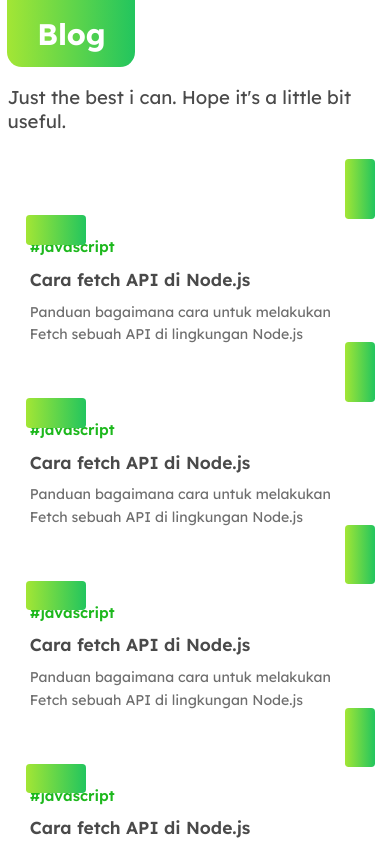
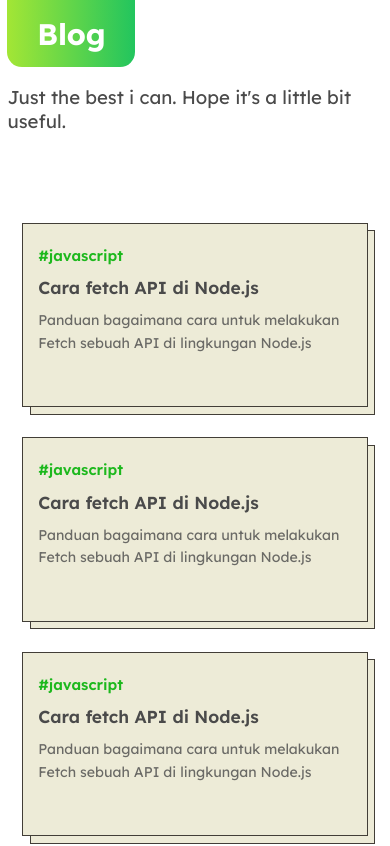
Before and after one commit to tarsisius/nextjs-static-blog, a Next.js app: page /halaman/2 in a window 390 px wide. Shown: the top 846 px of the page. Built offline with nearby package versions, Linux system fonts and the light colour scheme.

Commit message:
Update Design

```diff
--- a/components/Box.js
+++ b/components/Box.js
@@ -5,11 +5,9 @@ import Category from "@/components/Category";
 export default function Box({ slug, coverImage, title, categories, excerpt }) {
   return (
     <div className="box">
-      <div className="box__image">
-        <div className="back1" />
-        <div className="back2" />
+      <div className="box__card">
         <Link href={"/" + slug} passHref>
-          <div className="real">
+          <div className="card__image">
             <Image
               src={coverImage}
               layout="fill"
@@ -18,8 +16,7 @@ export default function Box({ slug, coverImage, title, categories, excerpt }) {
             />
           </div>
         </Link>
-      </div>
-      <div className="box__content">
+        <div className="card__content">
           <Category categories={categories} />
           <Link href={"/" + slug} passHref>
             <a>
@@ -29,5 +26,7 @@ export default function Box({ slug, coverImage, title, categories, excerpt }) {
           <span className="excerpt">{excerpt}</span>
         </div>
       </div>
+      <div className="box__card back"></div>
+    </div>
   );
 }
--- a/styles/globals.css
+++ b/styles/globals.css
@@ -110,7 +110,7 @@ header {
   color: #ffff;
 }
 .header__logo .logo {
-  padding: .5em 1em;
+  padding: 0.5em 1em;
   cursor: pointer;
   background-image: linear-gradient(90deg, rgb(163, 230, 53), rgb(34, 197, 94));
   border-radius: 0 0 0.5em 0.5em;
@@ -143,56 +143,46 @@ header {
 
 .box {
   position: relative;
+  height: 100%;
+  width: 100%;
+}
+
+.box:hover {
+  transform: translateY(-2px);
+}
+.box__card.back {
+  position: absolute;
+  top: 0.5em;
+  right: -0.5em;
+  z-index: 0;
+}
+.box__card {
   display: flex;
   flex-direction: column;
   height: 100%;
   width: 100%;
   transition: all 0.3s ease;
   margin-bottom: 1em;
-  z-index: 0;
+  background-color: #edebd7;
+  border: 1px solid #423e37;
+  padding: 0.5em;
+  z-index: 1;
+  position: relative;
+}
+.box__card .category__component {
+  margin: 1em 0 0.5em 0;
+}
+.box__card .card__image {
+  position: relative;
 }
 
-.box:hover {
-  transform: translateY(-2px);
-}
-.box:hover > .box__image .back1,
-.box:hover > .box__image .back2 {
-  box-shadow: 0px 0px 70px 10px rgba(163, 230, 53, 0.75);
-}
-.box .category__component {
-  margin: 1em 0 0.5em 0;
-}
-.box__image {
-  position: relative;
-}
-.box__image .back1 {
-  height: 2em;
-  width: 4em;
-  top: -0.5em;
-  left: 0.25em;
-  position: absolute;
-  background-image: linear-gradient(90deg, rgb(163, 230, 53), rgb(34, 197, 94));
-  border-radius: 0.25em;
-}
-.box__image .back2 {
-  height: 4em;
-  width: 2em;
-  right: -0.5em;
-  bottom: 0.25em;
-  position: absolute;
-  background-image: linear-gradient(90deg, rgb(163, 230, 53), rgb(34, 197, 94));
-  border-radius: 0.25em;
-}
-
-.box__image .real div {
-  border-radius: 0.25em;
-  overflow: hidden;
+.card__image div {
   position: unset !important;
-  height: 10em;
+  aspect-ratio: 5/3;
   width: 100%;
 }
 
-.box__image .real div .image {
+.card__image div .image {
   object-fit: cover;
   width: 100% !important;
   position: relative !important;
@@ -200,12 +190,12 @@ header {
   background: #333;
 }
 
-.box__content {
+.card__content {
   color: var(--text);
   padding: 0 0.5em;
   height: 100%;
 }
-.box__content a .heading {
+.card__content a .heading {
   cursor: pointer;
   line-height: 1.6;
   -webkit-line-clamp: 2;
@@ -216,7 +206,7 @@ header {
   font-weight: 600;
 }
 
-.box__content .excerpt {
+.card__content .excerpt {
   padding-top: 0.5em;
   font-size: 0.95em;
   opacity: 0.8;
@@ -227,7 +217,7 @@ header {
   text-overflow: ellipsis;
   display: -webkit-box;
 }
-.box__content .date {
+.card__content .date {
   line-height: 1.6;
   overflow: hidden;
 }
@@ -305,50 +295,41 @@ header {
 */
 
 .detail {
-  padding: 2em;
-  margin: 1em -1em;
+  position: relative;
+}
+.detail__box {
+  background-color: #edebd7;
+  border: 1px solid #423e37;
+  padding: 0.5em;
+  z-index: 1;
+  position: relative;
+}
+.detail__image {
+  aspect-ratio: 5/3;
+  width: 100%;
+  margin-bottom: 2em;
+  position: relative;
+  background: #333;
+  display: flex;
+  justify-content: center;
+}
+
+.detail__image div {
+  position: unset !important;
+}
+
+.detail__image div .image {
+  object-fit: cover;
+  width: 100% !important;
+  position: relative !important;
+  height: unset !important;
 }
 .detail__title {
   font-size: 2em;
   margin-bottom: 1em;
 }
-
-.detail__image {
-  width: 100%;
-  margin-bottom: 2em;
-  position: relative;
-}
-.detail__image .back1 {
-  height: 2em;
-  width: 6em;
-  top: -0.5em;
-  left: 1em;
-  bottom: 0;
-  position: absolute;
-  background-image: linear-gradient(90deg, rgb(163, 230, 53), rgb(34, 197, 94));
-  border-radius: 0.25em;
-}
-.detail__image .back2 {
-  height: 2em;
-  width: 6em;
-  right: 1em;
-  bottom: -0.5em;
-  position: absolute;
-  background-image: linear-gradient(90deg, rgb(163, 230, 53), rgb(34, 197, 94));
-  border-radius: 0.25em;
-}
-.detail__image .real div {
-  position: unset !important;
-}
-
-.detail__image .real div .image {
-  border-radius: 0.25em;
-  overflow: hidden;
-  object-fit: contain;
-  width: 100% !important;
-  position: relative !important;
-  height: unset !important;
-  background: #333;
+.detail__article {
+  padding: 1em .5em;
 }
 .detail__article .inner {
   color: var(--text);
@@ -397,7 +378,7 @@ footer {
     margin-bottom: 2em;
   }
 
-  .box__content {
+  .card__content {
     margin: 0;
   }
   .detail {
@@ -424,7 +405,7 @@ footer {
     grid-template-columns: 1fr;
   }
 
-  .box__image .real a div {
+  .card__image .real a div {
     width: 100%;
     height: 15em;
   }
@@ -434,7 +415,7 @@ footer {
 }
 
 @media only screen and (max-width: 360px) {
-  .box__image .real a div {
+  .card__image .real a div {
     height: 12em;
   }
 }
```
Also changed, not shown: pages/[slug].js (+6 -6 lines). Lines whose indentation alone changed are shown as unchanged.
